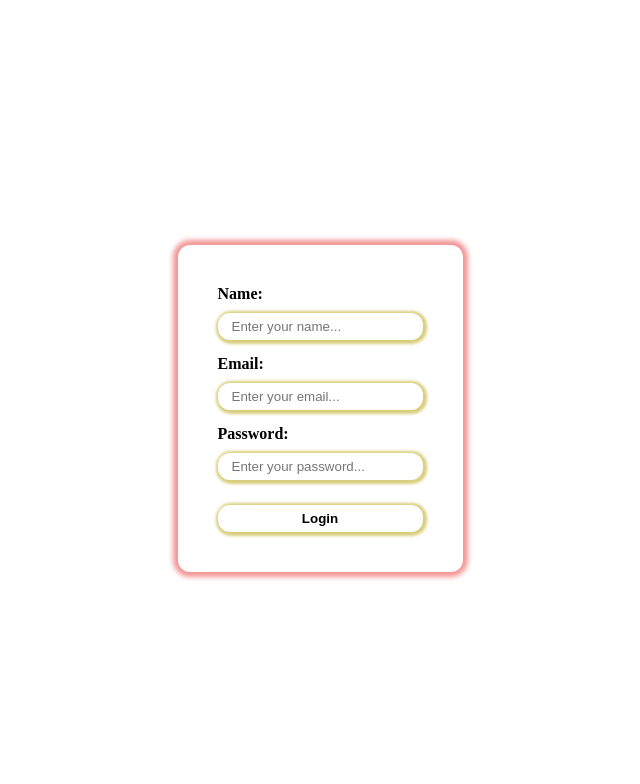
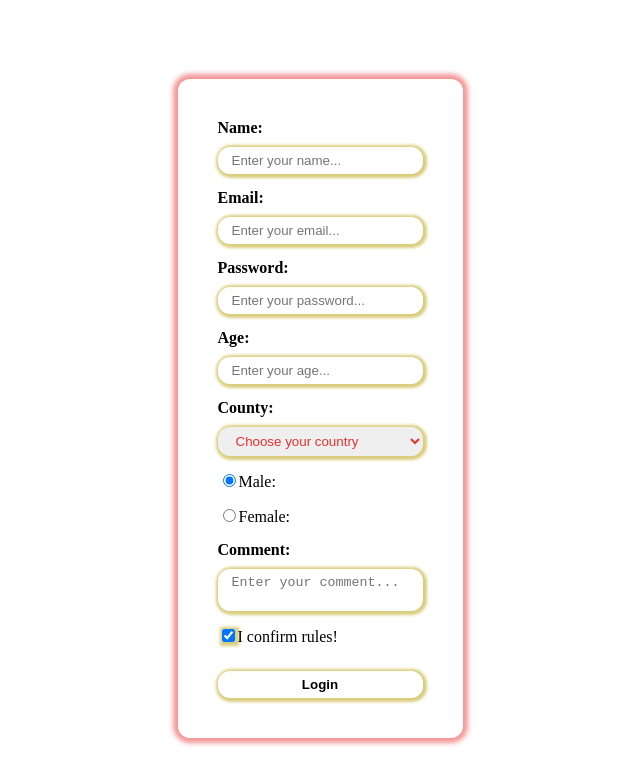
Before and after one commit to yaroslav-mudrevskyi/React-Practice, a React (Vite) app: page / in a window 1280 px wide. Shown: the top 784 px of the page, without its empty margins (320-960 px from the left). Built offline with nearby package versions, Linux system fonts and the light colour scheme.

Commit message:
controlled form with object

```diff
--- a/src/App.jsx
+++ b/src/App.jsx
@@ -1,9 +1,9 @@
-import LoginControlForm from "./components/LoginControlForm/LoginControlForm";
+import FormObject from "./components/LoginControlForm/FormObject";
 
 const App = () => {
   return (
     <>
-      <LoginControlForm />
+      <FormObject />
     </>
   );
 };
--- /dev/null
+++ b/src/components/LoginControlForm/FormObject.jsx
@@ -0,0 +1,143 @@
+import { useState } from "react";
+import s from "./LoginControlForm.module.css";
+
+const INITIAL_STATE = {
+  username: "",
+  email: "",
+  password: "",
+  age: "",
+  country: "",
+  gender: "male",
+  comment: "",
+  agree: true,
+};
+
+const FormObject = () => {
+  const [formData, setFormData] = useState(INITIAL_STATE);
+
+  const handleChangeInput = (e) => {
+    const { name, value, type } = e.target;
+    if (type === "checkbox") {
+      return setFormData({ ...formData, [name]: !formData[name] });
+    }
+    setFormData({ ...formData, [name]: value });
+  };
+
+  const onSubmit = (e) => {
+    e.preventDefault();
+    console.log(formData);
+    setFormData(INITIAL_STATE);
+  };
+
+  return (
+    <div className={s.formWrapper}>
+      <form onSubmit={onSubmit} className={s.form}>
+        <label className={s.label}>
+          <span>Name:</span>
+          <input
+            onChange={handleChangeInput}
+            value={formData.username}
+            className={s.input}
+            placeholder="Enter your name..."
+            name="username"
+            type="text"
+          />
+        </label>
+        <label className={s.label}>
+          <span>Email:</span>
+          <input
+            onChange={handleChangeInput}
+            value={formData.email}
+            className={s.input}
+            placeholder="Enter your email..."
+            name="email"
+            type="email"
+          />
+        </label>
+        <label className={s.label}>
+          <span>Password:</span>
+          <input
+            onChange={handleChangeInput}
+            value={formData.password}
+            className={s.input}
+            placeholder="Enter your password..."
+            name="password"
+            type="password"
+          />
+        </label>
+        <label className={s.label}>
+          <span>Age:</span>
+          <input
+            onChange={handleChangeInput}
+            value={formData.age}
+            className={s.input}
+            placeholder="Enter your age..."
+            name="age"
+            type="number"
+          />
+        </label>
+        <label className={s.label}>
+          <span>County:</span>
+          <select
+            name="country"
+            onChange={handleChangeInput}
+            value={formData.country}
+            className={s.input}
+          >
+            <option disabled value="">
+              Choose your country
+            </option>
+            <option value="Ukraine">Ukraine</option>
+            <option value="USA">USA</option>
+            <option value="GB">GB</option>
+            <option value="Italy">Italy</option>
+          </select>
+        </label>
+        <label>
+          <input
+            onChange={handleChangeInput}
+            checked={formData.gender === "male"}
+            type="radio"
+            name="gender"
+            value="male"
+          />
+          <span>Male:</span>
+        </label>
+        <label>
+          <input
+            onChange={handleChangeInput}
+            checked={formData.gender === "female"}
+            type="radio"
+            name="gender"
+            value="female"
+          />
+          <span>Female:</span>
+        </label>
+        <label className={s.label}>
+          <span>Comment:</span>
+          <textarea
+            className={s.textarea}
+            onChange={handleChangeInput}
+            value={formData.comment}
+            placeholder="Enter your comment..."
+            name="Comment"
+            type="text"
+          />
+        </label>
+        <label>
+          <input
+            type="checkbox"
+            onChange={handleChangeInput}
+            checked={formData.agree}
+            className={s.input}
+            name="agree"
+          />
+          <span>I confirm rules!</span>
+        </label>
+        <button className={s.btn}>Login</button>
+      </form>
+    </div>
+  );
+};
+
+export default FormObject;
--- a/src/components/LoginControlForm/LoginControlForm.module.css
+++ b/src/components/LoginControlForm/LoginControlForm.module.css
@@ -35,6 +35,11 @@
   }
 }
 
+.textarea {
+  composes: input;
+  resize: none;
+}
+
 .btn {
   padding: 6px 14px;
   background-color: transparent;
```
